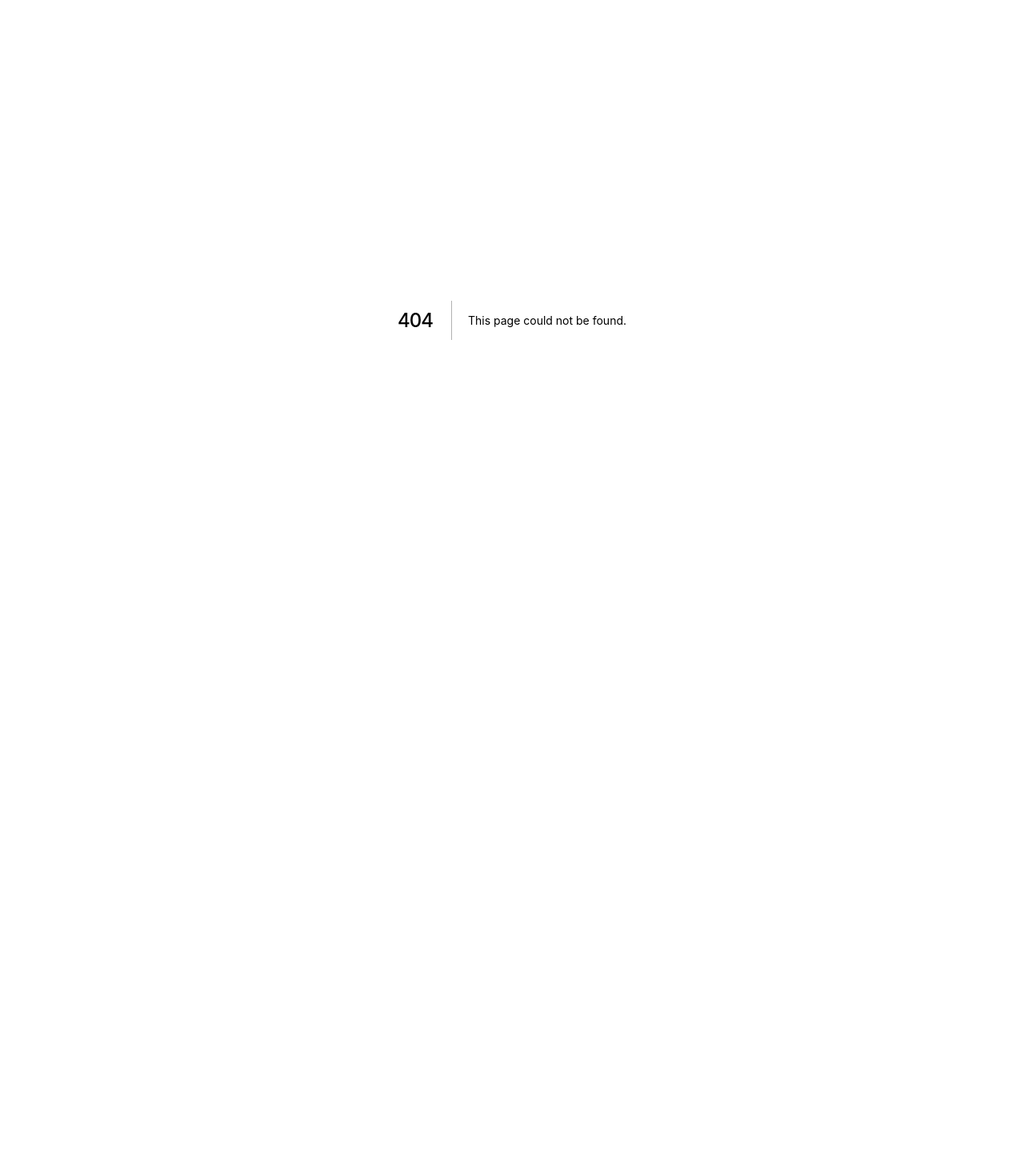
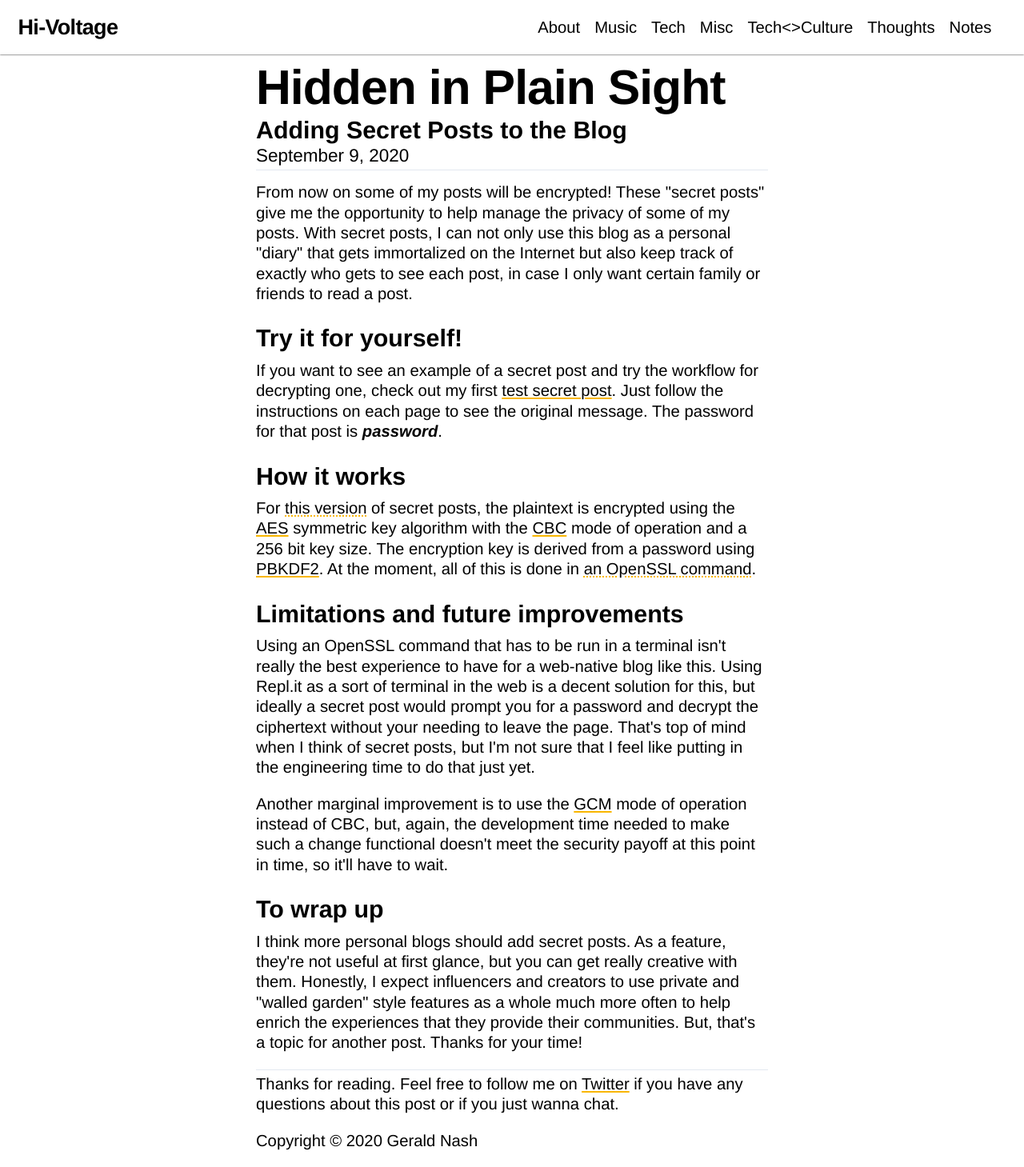
Before and after one commit to aunyks/blog, a Next.js app: page /2020/9/hidden-in-plain-sight in a window 1280 px wide. Before the commit this address had no page. Shown: the whole page at 80% size. Before the commit the page ends 800 px from the top, so only its background shows below. Built offline with nearby package versions, Linux system fonts and the light colour scheme.

Commit message:
Introducing secret posts

```diff
--- a/components/PostFooter.js
+++ b/components/PostFooter.js
@@ -15,7 +15,7 @@ export default function PostFooter({ date, remark }) {
           </>
         )}
       </p>
-      <p>
+      <p className="select-none">
         Copyright &copy; {date && year} Gerald Nash
         </p>
     </section>
--- /dev/null
+++ b/components/SecretPost.js
@@ -0,0 +1,14 @@
+import SecretPostv1 from 'components/SecretPostv1'
+
+export default function SecretPost({
+  version,
+  ...restOfProps
+}) {
+  switch (version) {
+    case '1':
+      return <SecretPostv1 {...restOfProps} />
+    default:
+      return null
+      break
+  }
+}
--- /dev/null
+++ b/components/SecretPostv1.js
@@ -0,0 +1,34 @@
+import Post from 'components/Post'
+
+export default function SecretPostv1({
+  title,
+  subtitle,
+  description,
+  date,
+  cardImage,
+  children,
+  remark
+}) {
+  console.log('rendering')
+  return (
+    <Post
+      title={title}
+      subtitle={subtitle}
+      description={description}
+      date={date}
+      cardImage={cardImage}
+      remark={remark || (
+        <></>
+      )}>
+      <p className="text-xs select-none">
+        <em>
+          This is a secret post (version 1). To decrypt it, copy the ciphertext and paste it between the single quotes <a target="_blank" href="https://repl.it/@aunyks/secretposts-v1-decrypt#main.sh">here</a>.
+        </em>
+      </p>
+      <h3 className="select-none">Ciphertext</h3>
+      <p className="break-words">
+        {children}
+      </p>
+    </Post>
+  )
+}
--- /dev/null
+++ b/pages/2020/9/hidden-in-plain-sight.js
@@ -0,0 +1,43 @@
+import Post from 'components/Post'
+import Hint from 'components/Hint'
+
+export default () => {
+  return (
+    <Post
+      title="Hidden in Plain Sight"
+      subtitle="Adding Secret Posts to the Blog"
+      description="I've added encrypted secret posts to the blog."
+      date="2020-09-08"
+      cardImage="https://blog.aunyks.com/img/misc/hips.png">
+      <p>
+        From now on some of my posts will be encrypted! These "secret posts" give me the opportunity to help manage the privacy of some of my posts. With secret posts, I can not only
+        use this blog as a personal "diary" that gets immortalized on the Internet but also keep track of exactly who gets to see each post, in case I only want certain family or friends to read a post.
+      </p>
+      <h2>Try it for yourself!</h2>
+      <p>
+        If you want to see an example of a secret post and try the workflow for decrypting one, check out my first <a href="/2020/9/test-secret-post">test secret post</a>. Just follow the instructions on each page to see the
+        original message. The password for that post is <em className="font-bold">password</em>.
+      </p>
+      <h2>How it works</h2>
+      <p>
+        For <Hint msg="version 1">this version</Hint> of secret posts, the plaintext is encrypted using the <a href="https://en.wikipedia.org/wiki/Advanced_Encryption_Standard">AES</a> symmetric key algorithm with
+        the <a href="https://en.wikipedia.org/wiki/Block_cipher_mode_of_operation#Cipher_block_chaining_(CBC)">CBC</a> mode of operation and a 256 bit key size. The encryption key is derived from a password using <a href="https://en.wikipedia.org/wiki/PBKDF2">PBKDF2</a>.
+        At the moment, all of this is done in <Hint msg={'Check out the test secret post above and click "here" to see the exact command being used.'}>an OpenSSL command</Hint>.
+      </p>
+      <h2>Limitations and future improvements</h2>
+      <p>
+        Using an OpenSSL command that has to be run in a terminal isn't really the best experience to have for a web-native blog like this. Using Repl.it as a sort of terminal in the web is a decent solution for this, but ideally a secret post would prompt you for a password and decrypt the ciphertext
+        without your needing to leave the page. That's top of mind when I think of secret posts, but I'm not sure that I feel like putting in the engineering time to do that just yet.
+        </p>
+      <p>
+        Another marginal improvement is to use the <a href="https://en.wikipedia.org/wiki/Galois/Counter_Mode">GCM</a> mode of operation instead of CBC, but, again, the development time
+        needed to make such a change functional doesn't meet the security payoff at this point in time, so it'll have to wait.
+      </p>
+      <h2>To wrap up</h2>
+      <p>
+        I think more personal blogs should add secret posts. As a feature, they're not useful at first glance, but you can get really creative with them. Honestly, I expect influencers and creators to use private and "walled garden" style features as a whole much more often to help
+        enrich the experiences that they provide their communities. But, that's a topic for another post. Thanks for your time!
+      </p>
+    </Post>
+  )
+}
--- /dev/null
+++ b/pages/2020/9/test-secret-post.js
@@ -0,0 +1,13 @@
+import Post from 'components/Post'
+import SecretPost from 'components/SecretPost'
+
+export default () => (
+  <SecretPost
+    version="1"
+    title="A Test Secret Post"
+    subtitle="Try Decrypting It!"
+    date="2020-09-08">
+    U2FsdGVkX19Pp2vQ1ARuT1Yb8W590f/J8ypR8oRznSG2ClwARYO4+6DfCP5LdIIr
+    nrUR+ZPek7gUtE63Pgym0vQdxaP4gNNXhTbDFTK7RnU=
+  </SecretPost>
+)
--- a/pages/thoughts/random.js
+++ b/pages/thoughts/random.js
@@ -9,6 +9,9 @@ export default () => (
     description="Miscellaneous thoughts with no category."
     noFooter
   >
+    <Thought date="2020-09-03">
+      Thinking in pursuit of a quote yields a bad quote, ironically enough.
+    </Thought>
     <Thought date="2020-08-30">
       Higher fidelity media for entertainment provide better detail
       at the expense of abstraction. It sounds obvious, but in many cases it has an impact
```
Also changed, not shown: public/img/misc/hips.png (added).
